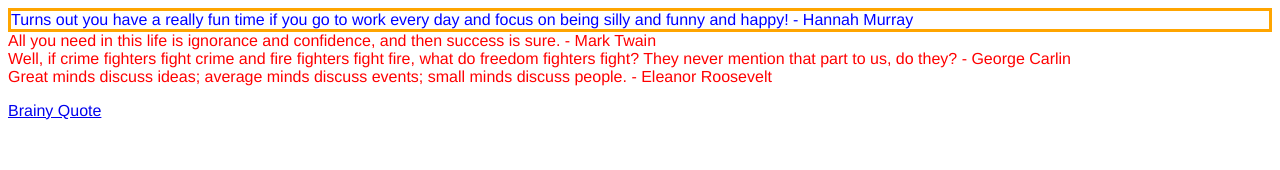
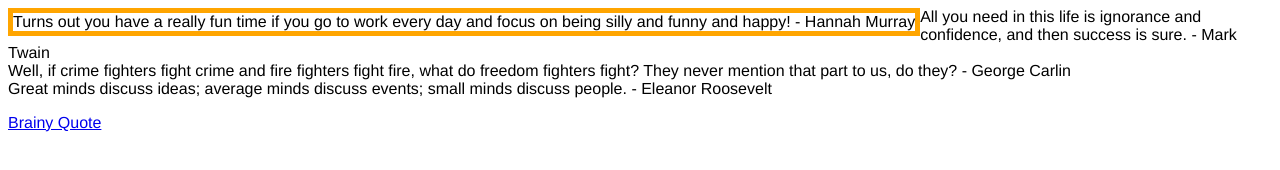
Before and after one commit to Dylan-Rabin/si364css, a plain HTML site: page index.htm in a window 1280 px wide. Drawn offline with Linux system fonts and the light colour scheme.

Commit message:
Update blocks.css

```diff
--- a/blocks.css
+++ b/blocks.css
@@ -4,12 +4,12 @@
 
 body {
    font-family: "Helvetica Neue", Helvetica, Arial, sans-serif;
-   color: red;
 }
 
 /* Here is one of many  CSS rules you will need... */
 #one {
+   border-style: solid;
    border-color: orange;
-   border-style: solid;
-   color: blue;
+   border-width: 5px;
+   float: left;
 }
```
